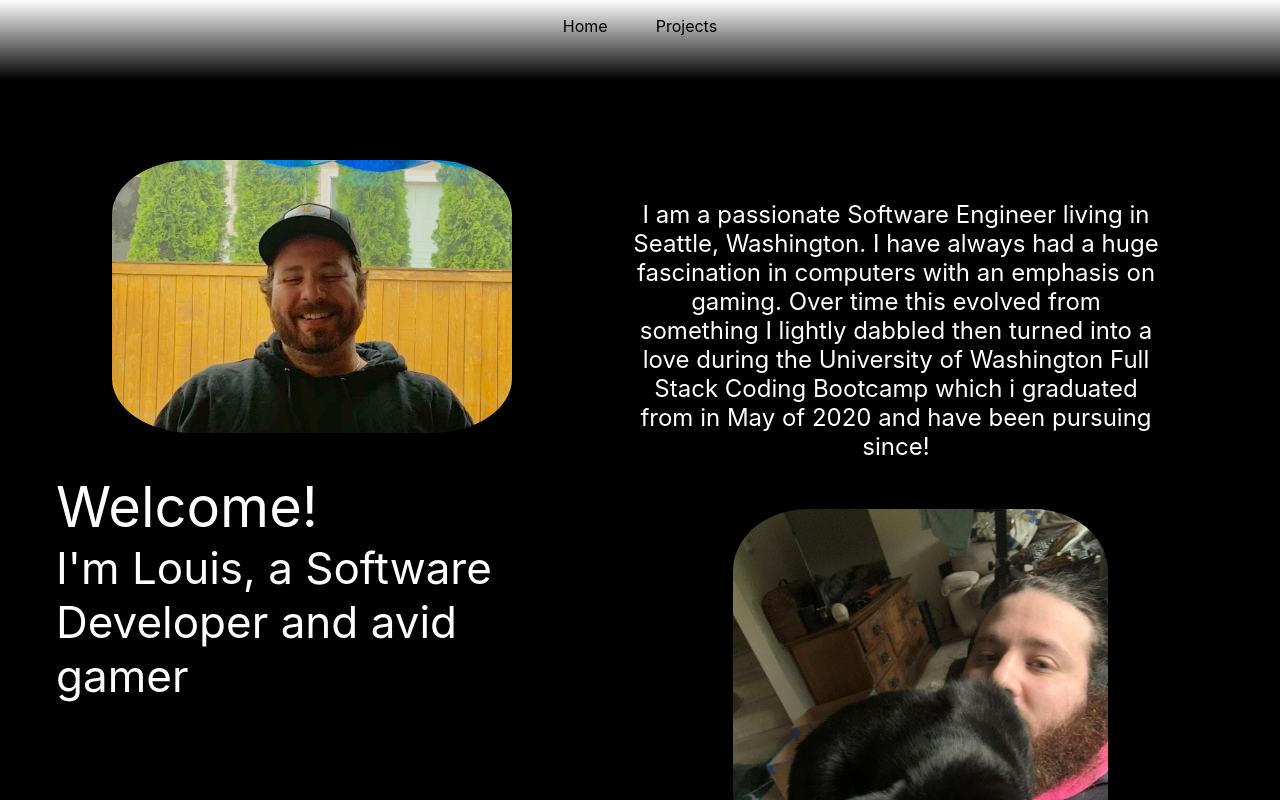
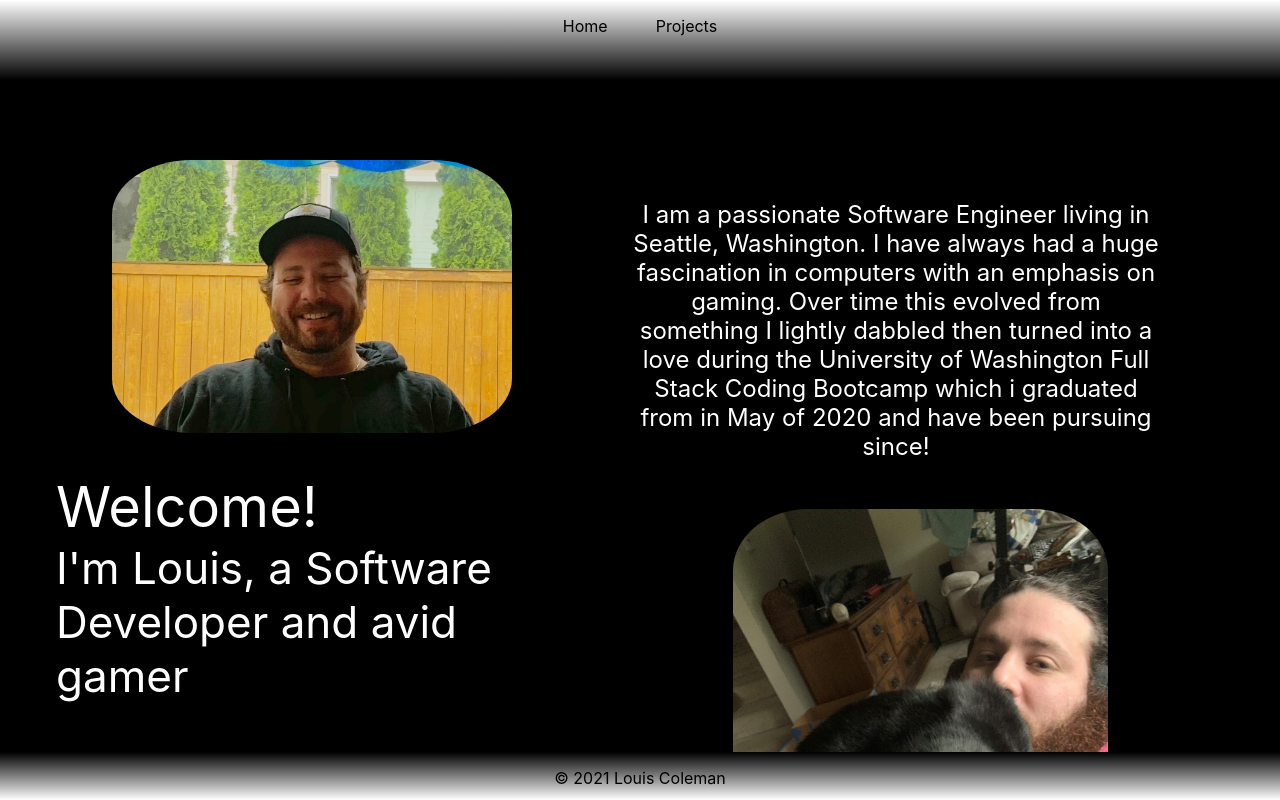
Before and after one commit to coleloui/portfolio-ts, a React (Create React App) app: page / in a window 1280 px wide. Shown: the top 800 px of the page. Built offline with nearby package versions, Linux system fonts and the light colour scheme.

Commit message:
simple footer

```diff
--- a/src/App.tsx
+++ b/src/App.tsx
@@ -1,6 +1,6 @@
 import GlobalStyles from './global-styles';
 import { TheTitle } from './components/Title';
-// import { Footer } from './components/Footer';
+import { Footer } from './components/Footer';
 import { BrowserRouter as Router, Route, Switch } from 'react-router-dom';
 import { Header } from './components/Header';
 import { ProjPage } from './components/ProjPage';
@@ -20,7 +20,7 @@ export const App: React.FC = () => {
 						<ProjPage />
 					</Route>
 				</Switch>
-				{/* <Footer /> */}
+				<Footer />
 			</Router>
 		</div>
 	);
--- a/src/components/Footer.tsx
+++ b/src/components/Footer.tsx
@@ -1,3 +1,36 @@
+import styled from 'styled-components';
+import { Link } from 'react-router-dom';
+
+const Foot = styled.div`
+	display: flex;
+	justify-content: center;
+	align-content: center;
+	bottom: 0;
+	position: fixed;
+	width: 100%;
+	height: 3rem;
+	background: linear-gradient(#000, #fff);
+
+	div {
+		margin-top: 1rem;
+	}
+`;
+
+const FootLink = styled(Link)`
+	color: #000000;
+	text-decoration: none;
+	&:hover {
+		transform: scale(1.5);
+	}
+`;
+
 export const Footer: React.FC = () => {
-	return <div>Hello</div>;
+	return (
+		<Foot>
+			{' '}
+			<div>
+				© 2021 <FootLink to="/">Louis Coleman</FootLink>
+			</div>
+		</Foot>
+	);
 };
--- a/src/global-styles.ts
+++ b/src/global-styles.ts
@@ -11,7 +11,7 @@ const GlobalStyles = createGlobalStyle`
 };
 
 ::-webkit-scrollbar-track{
-  background: linear-gradient(#fff, #000);
+  background: linear-gradient(#fff 0%, #000 33%, #000 66%, #fff 100%);
 };
 
 ::-webkit-scrollbar-thumb{
```
